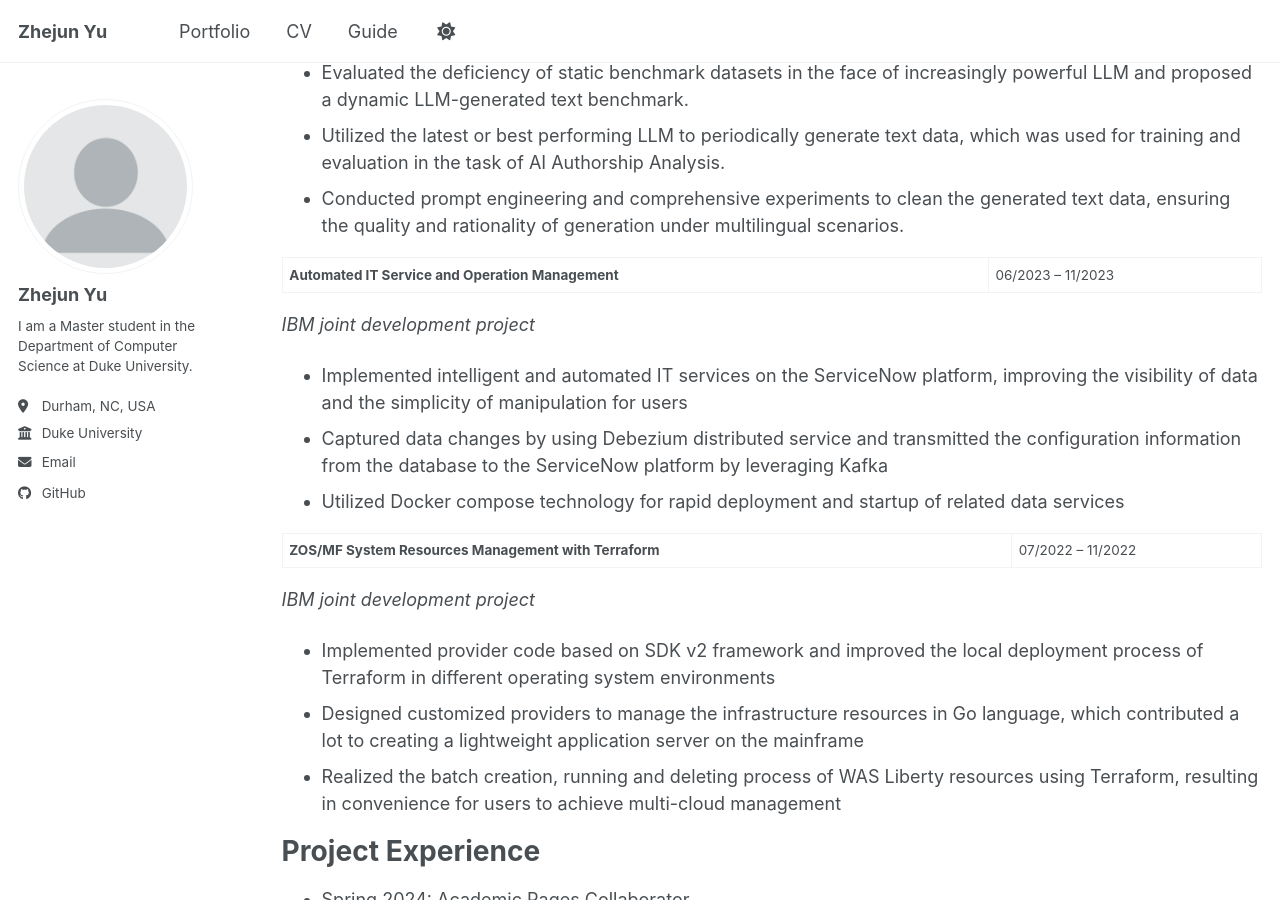
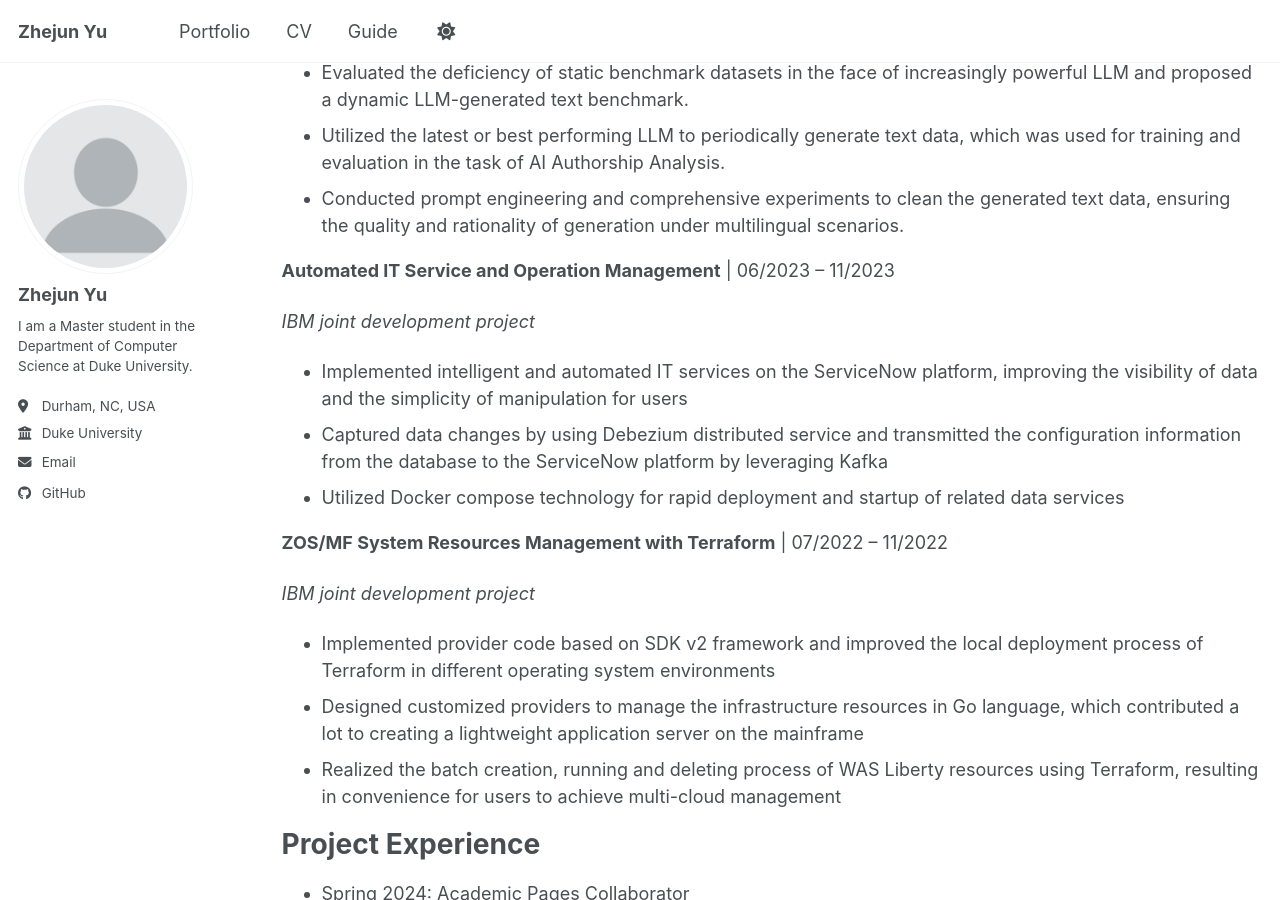
Before and after one commit to unknownyouth/unknownyouth.github.io, a Jekyll site: the page built from _pages/cv.md, in a window 1280 px wide and 900 px high, scrolled down 339 px. Built offline with Jekyll 4.4.1, drawn with Linux system fonts in a browser that asks for light colours; a script bundle is joined from its source files by our own code; library files that are not in the unit come from our copies.

Commit message:
Update format

```diff
--- a/_pages/cv.md
+++ b/_pages/cv.md
@@ -15,7 +15,7 @@ Education Background
 * Bachelor of Engineering in Software Engineering, Dalian University of Technology, 2024
 
 # Research Experience
-**Dynamic LLM-generated Text Benchmark** | 06/2024 – 11/2024
+**Dynamic LLM-generated Text Benchmark** \| 06/2024 – 11/2024
 
 *Independent Research, Supervised by Prof. Dongwon Lee, Pennsylvania State University*
 
@@ -23,16 +23,18 @@ Education Background
 * Utilized the latest or best performing LLM to periodically generate text data, which was used for training and evaluation in the task of AI Authorship Analysis.
 * Conducted prompt engineering and comprehensive experiments to clean the generated text data, ensuring the quality and rationality of generation under multilingual scenarios.
 
-**Automated IT Service and Operation Management** | 06/2023 – 11/2023
+**Automated IT Service and Operation Management** \| 06/2023 – 11/2023
 
 *IBM joint development project*
+
 * Implemented intelligent and automated IT services on the ServiceNow platform, improving the visibility of data and the simplicity of manipulation for users
 * Captured data changes by using Debezium distributed service and transmitted the configuration information from the database to the ServiceNow platform by leveraging Kafka
 * Utilized Docker compose technology for rapid deployment and startup of related data services
 
-**ZOS/MF System Resources Management with Terraform** | 07/2022 – 11/2022
+**ZOS/MF System Resources Management with Terraform** \| 07/2022 – 11/2022
 
 *IBM joint development project*
+
 * Implemented provider code based on SDK v2 framework and improved the local deployment process of Terraform in different operating system environments
 * Designed customized providers to manage the infrastructure resources in Go language, which contributed a lot to creating a lightweight application server on the mainframe
 * Realized the batch creation, running and deleting process of WAS Liberty resources using Terraform, resulting in convenience for users to achieve multi-cloud management
```
